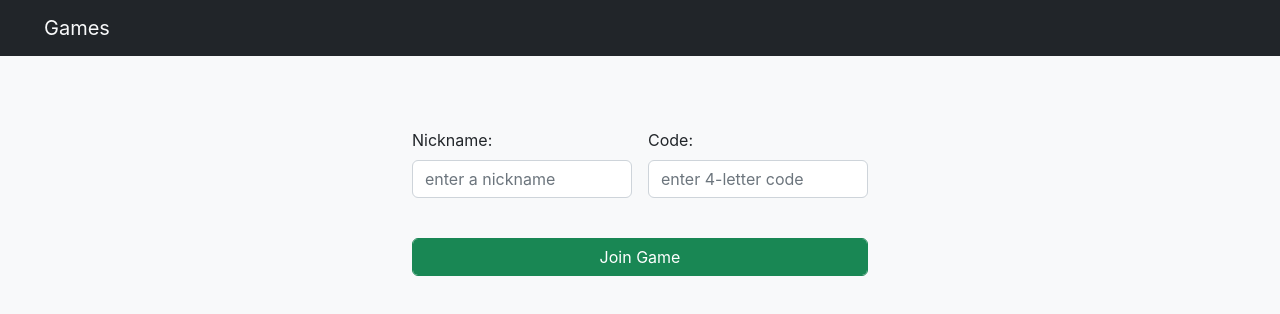
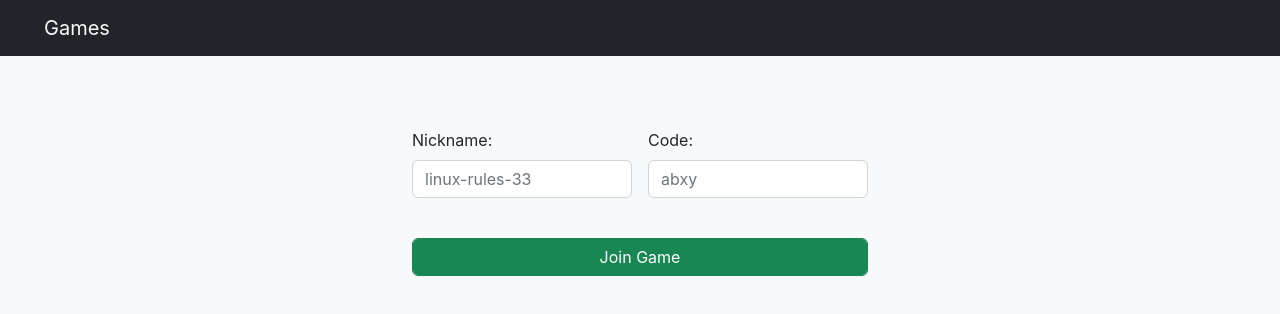
Before and after one commit to jcubby86/games-cp4, a React (Create React App) app in the folder front-end/: page /join in a window 1280 px wide. Shown: the top 314 px of the page. Built offline with nearby package versions, Linux system fonts and the light colour scheme; no server answers; a small style sheet from the web is missing.

Commit message:
Fix styling issues with footer icons

```diff
--- a/front-end/package.json
+++ b/front-end/package.json
@@ -1,6 +1,6 @@
 {
   "name": "games-front-end",
-  "version": "0.1.0",
+  "version": "1.0.1",
   "private": true,
   "proxy": "http://localhost:3000",
   "homepage": ".",
--- a/front-end/src/App.css
+++ b/front-end/src/App.css
@@ -10,3 +10,11 @@ span.icon {
 .btn-lg span.icon {
   font-size: 3em;
 }
+
+footer * {
+  transition: initial;
+}
+footer i {
+  font-size: 1.5em;
+  transition: all 0.15s ease-in-out !important;
+}
--- a/front-end/src/pages/Join.js
+++ b/front-end/src/pages/Join.js
@@ -48,7 +48,7 @@ const Join = (props) => {
             autoComplete="off"
             spellCheck="false"
             autoCorrect="off"
-            placeholder="enter a nickname"
+            placeholder="linux-rules-33"
             value={nickname}
             onChange={(e) => setNickname(e.target.value)}
           />
@@ -65,7 +65,7 @@ const Join = (props) => {
             autoComplete="off"
             spellCheck="false"
             autoCorrect="off"
-            placeholder="enter 4-letter code"
+            placeholder="abxy"
             maxLength="4"
             value={code}
             onChange={(e) => setCode(e.target.value)}
--- a/front-end/src/pages/Layout.js
+++ b/front-end/src/pages/Layout.js
@@ -52,7 +52,7 @@ const Layout = (props) => {
       <footer className="footer bg-light p-2 d-flex gap-1">
         <a
           href="https://github.com/jcubby86/games-cp4"
-          className="text-dark text-decoration-none link-success ms-auto"
+          className="text-dark text-decoration-none link-danger ms-auto"
           target="_blank"
           rel="noreferrer"
         >
```
